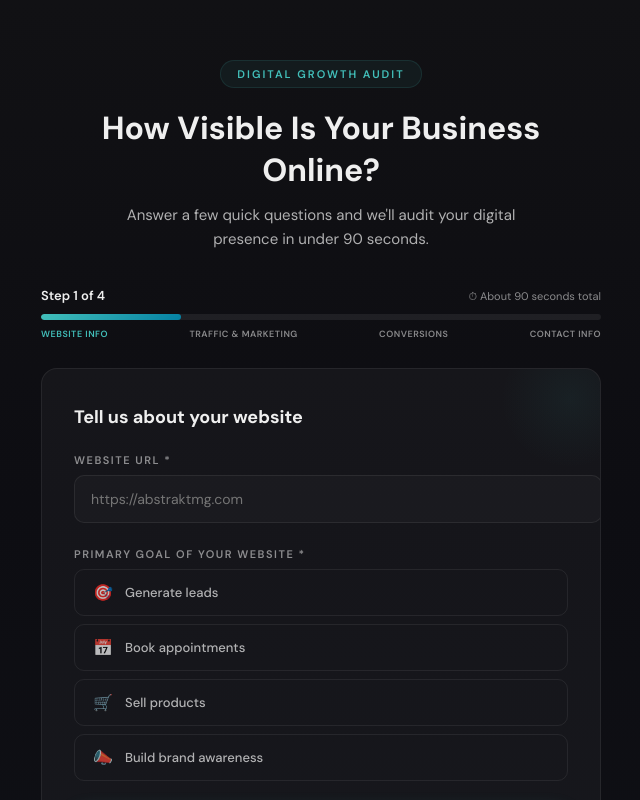
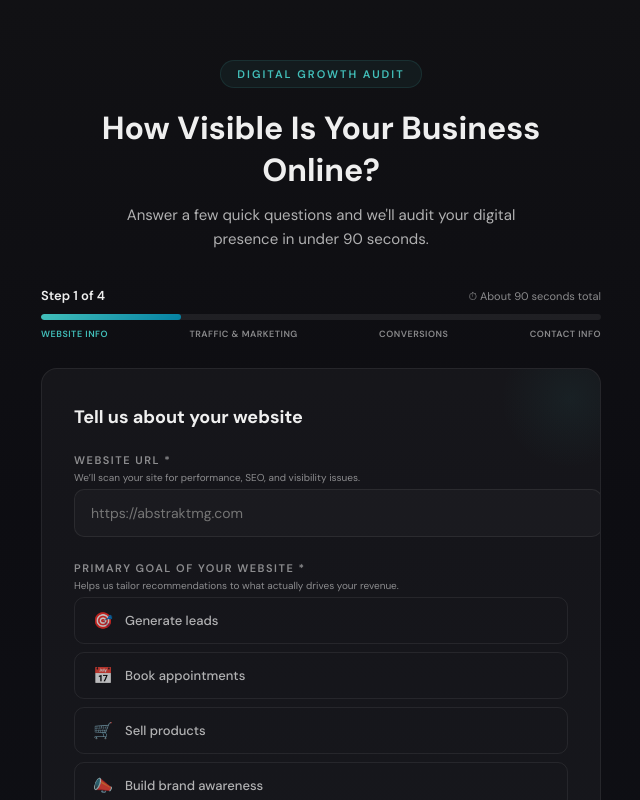
Before and after one commit to AbstraktMarketing/Inbound-Digital-Audit, a Next.js app: page / in a window 1280 px wide. Shown: the top 800 px of the page, without its empty margins (319-959 px from the left). Built offline with nearby package versions, Linux system fonts and the light colour scheme.

Commit message:
Add helper text explaining why each question is asked

```diff
--- a/components/AuditForm.jsx
+++ b/components/AuditForm.jsx
@@ -175,6 +175,7 @@ export default function AuditForm({ onSubmit, theme: t }) {
       <div style={{ display: "flex", flexDirection: "column", gap: 24 }}>
         <div>
           <label style={labelStyle}>Website URL *</label>
+<div style={{ fontSize: 10, color: t.subtle, marginTop: -4, marginBottom: 4, lineHeight: 1.4 }}>We’ll scan your site for performance, SEO, and visibility issues.</div>
           <input type="text" value={form.url} placeholder="https://abstraktmg.com"
             onChange={e => update("url", e.target.value)} style={inputStyle("url")}
             onKeyDown={e => { if (e.key === "Enter") { e.preventDefault(); handleNext(); } }}
@@ -183,6 +184,7 @@ export default function AuditForm({ onSubmit, theme: t }) {
         </div>
         <div>
           <label style={labelStyle}>Primary goal of your website *</label>
+<div style={{ fontSize: 10, color: t.subtle, marginTop: -4, marginBottom: 4, lineHeight: 1.4 }}>Helps us tailor recommendations to what actually drives your revenue.</div>
           <ChoiceGrid options={goalOptions} field="goal" multi />
         </div>
       </div>
@@ -192,10 +194,12 @@ export default function AuditForm({ onSubmit, theme: t }) {
       <div style={{ display: "flex", flexDirection: "column", gap: 24 }}>
         <div>
           <label style={labelStyle}>Do you run paid ads? *</label>
+<div style={{ fontSize: 10, color: t.subtle, marginTop: -4, marginBottom: 4, lineHeight: 1.4 }}>We’ll check if your attribution can tie ad spend to actual leads.</div>
           <ChoiceGrid options={adOptions} field="paidAds" multi />
         </div>
         <div>
           <label style={labelStyle}>Monthly website visitors (estimate)</label>
+<div style={{ fontSize: 10, color: t.subtle, marginTop: -4, marginBottom: 4, lineHeight: 1.4 }}>This helps us estimate lost revenue opportunities.</div>
           <ChoiceGrid options={trafficOptions} field="monthlyTraffic" />
         </div>
       </div>
@@ -205,10 +209,12 @@ export default function AuditForm({ onSubmit, theme: t }) {
       <div style={{ display: "flex", flexDirection: "column", gap: 24 }}>
         <div>
           <label style={labelStyle}>How do customers contact you?</label>
+<div style={{ fontSize: 10, color: t.subtle, marginTop: -4, marginBottom: 4, lineHeight: 1.4 }}>We’ll verify these conversion paths are being tracked properly.</div>
           <ChoiceGrid options={contactOptions} field="contactMethods" multi />
         </div>
         <div>
           <label style={labelStyle}>Biggest marketing challenge</label>
+<div style={{ fontSize: 10, color: t.subtle, marginTop: -4, marginBottom: 4, lineHeight: 1.4 }}>Your audit will prioritize recommendations around this.</div>
           <ChoiceGrid options={challengeOptions} field="challenge" />
         </div>
       </div>
```
